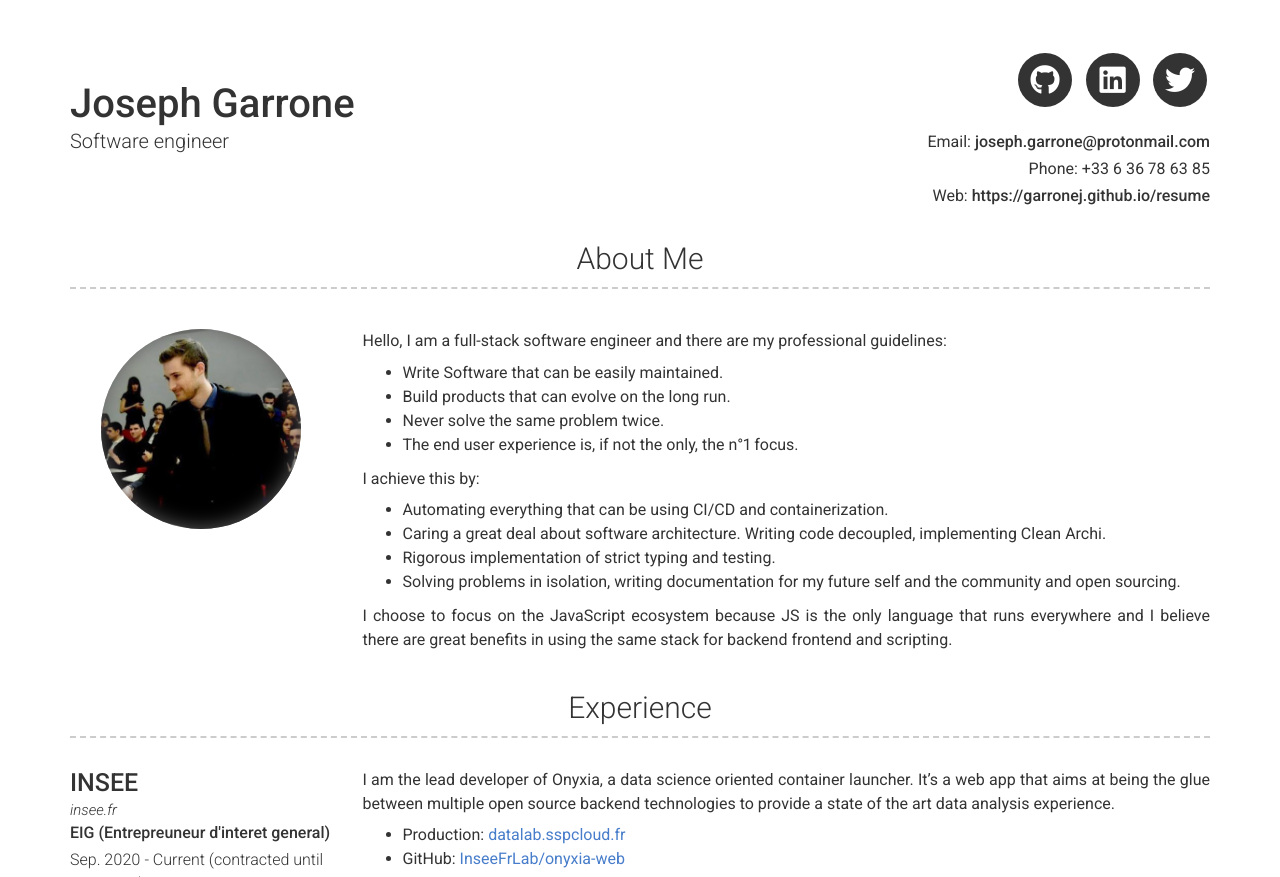
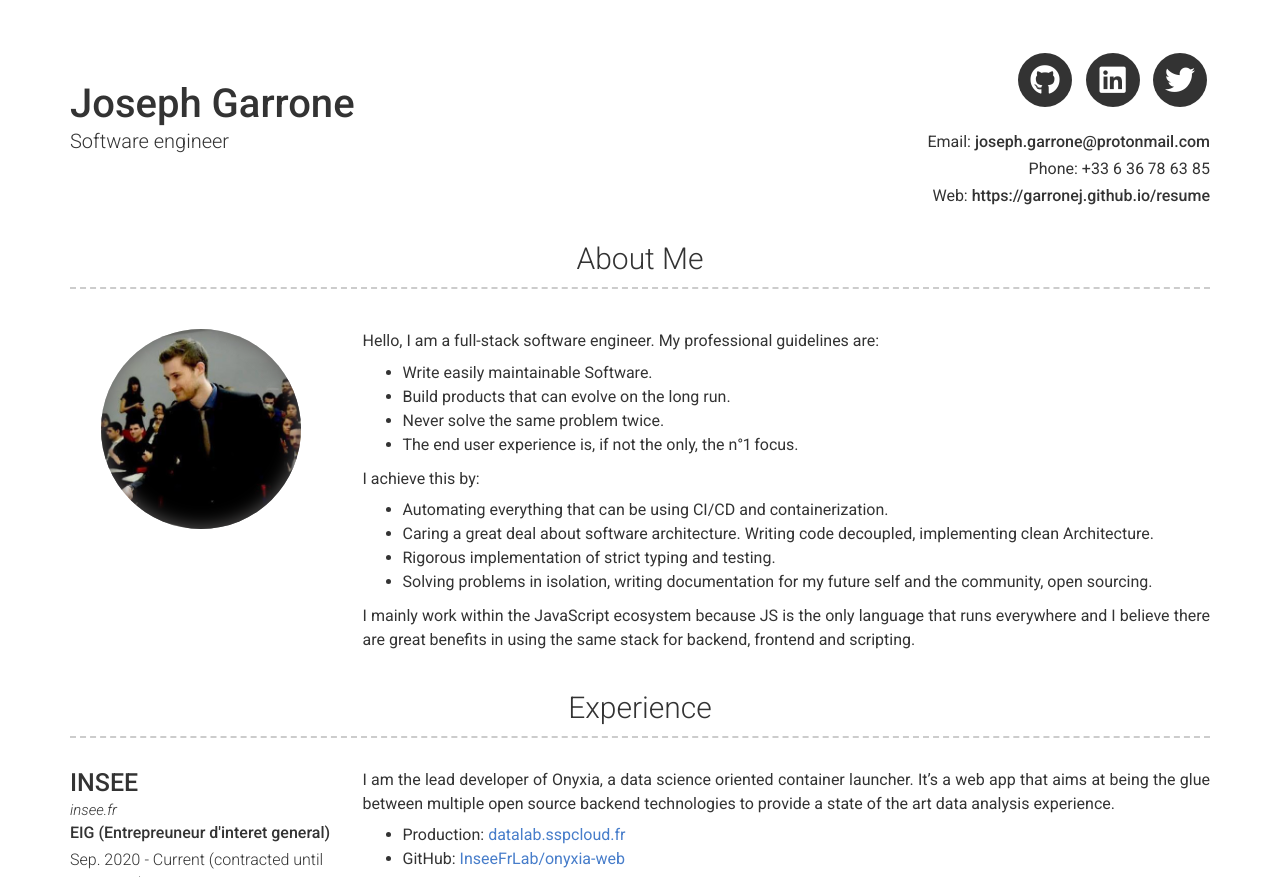
Before and after one commit to garronej/resume, a Jekyll site: the page built from index.md, in a window 1280 px wide and 900 px high, cut to the strip 0-877 px from the top of the window. Built offline with Jekyll 4.4.1, drawn with Linux system fonts in a browser that asks for light colours; nearby versions of some CDN libraries; comment, search, counter and statistics services are not loaded; some of the changed text lies outside the part shown.

Commit message:
Fix tipo

```diff
--- a/_config.yml
+++ b/_config.yml
@@ -36,20 +36,20 @@ linkedin_username: joseph-garrone-0b583490
 # about_title: About Me (Use this to override about section title)
 about_profile_image: images/profile.jpg
 about_content: |
-  Hello, I am a full-stack software engineer and there are my professional guidelines:
-  - Write Software that can be easily maintained.
+  Hello, I am a full-stack software engineer. My professional guidelines are:
+  - Write easily maintainable Software.
   - Build products that can evolve on the long run.
   - Never solve the same problem twice.
   - The end user experience is, if not the only, the n°1 focus.
 
   I achieve this by:
   - Automating everything that can be using CI/CD and containerization.
-  - Caring a great deal about software architecture. Writing code decoupled, implementing Clean Archi.
+  - Caring a great deal about software architecture. Writing code decoupled, implementing clean Architecture.
   - Rigorous implementation of strict typing and testing.
-  - Solving problems in isolation, writing documentation for my future self and the community and open sourcing.
+  - Solving problems in isolation, writing documentation for my future self and the community, open sourcing.
 
-  I choose to focus on the JavaScript ecosystem because JS is the only language that runs everywhere
-  and I believe there are great benefits in using the same stack for backend frontend and scripting.
+  I mainly work within the JavaScript ecosystem because JS is the only language that runs everywhere
+  and I believe there are great benefits in using the same stack for backend, frontend and scripting.
 
 
 # Projects Section
@@ -73,7 +73,7 @@ skills_title: Skills
 skills_content: |
   #### Programming paradigm
   I favor functional over object oriented and I can write an essay explaining why
-  but I happily work on OOP codebase when required to.
+  but I happily work on OOP codebase.
 
   #### System security and Cryptography
   I know how to implement symmetrical and asymmetrical encryption.
--- a/_data/experience.yml
+++ b/_data/experience.yml
@@ -25,7 +25,7 @@
     _One Phone, Multiple SIM Cards_
 
     ![semasim1](/resume/images/semasim1.jpg)
-    ![semasim2](/resume/images/semasim2.JPG)
+    ![semasim2](/resume/images/semasim2.jpg)
 
     Semasim is a tech company centred around a GSM gateway app. It enables users to make use of SIM cards that are not inside their phones.
 
```
Also changed, not shown: images/semasim2.jpg (added).
